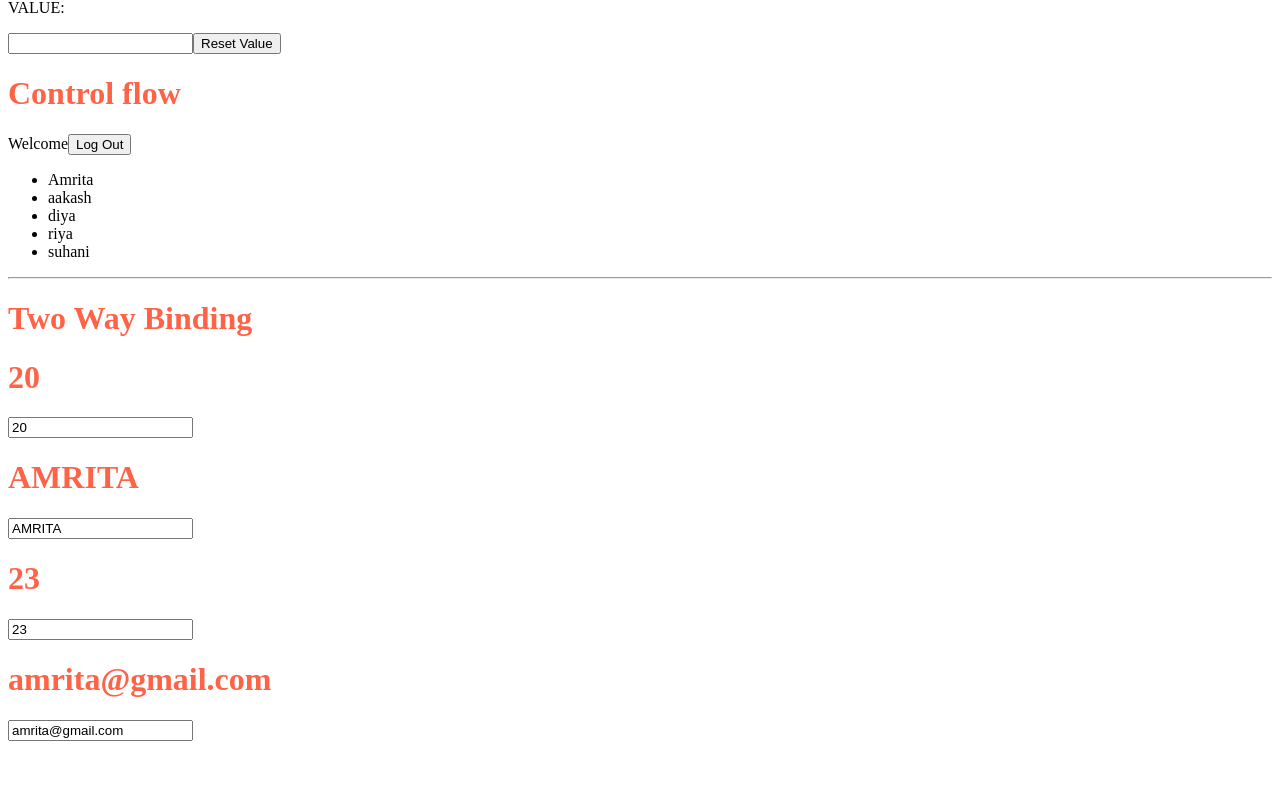
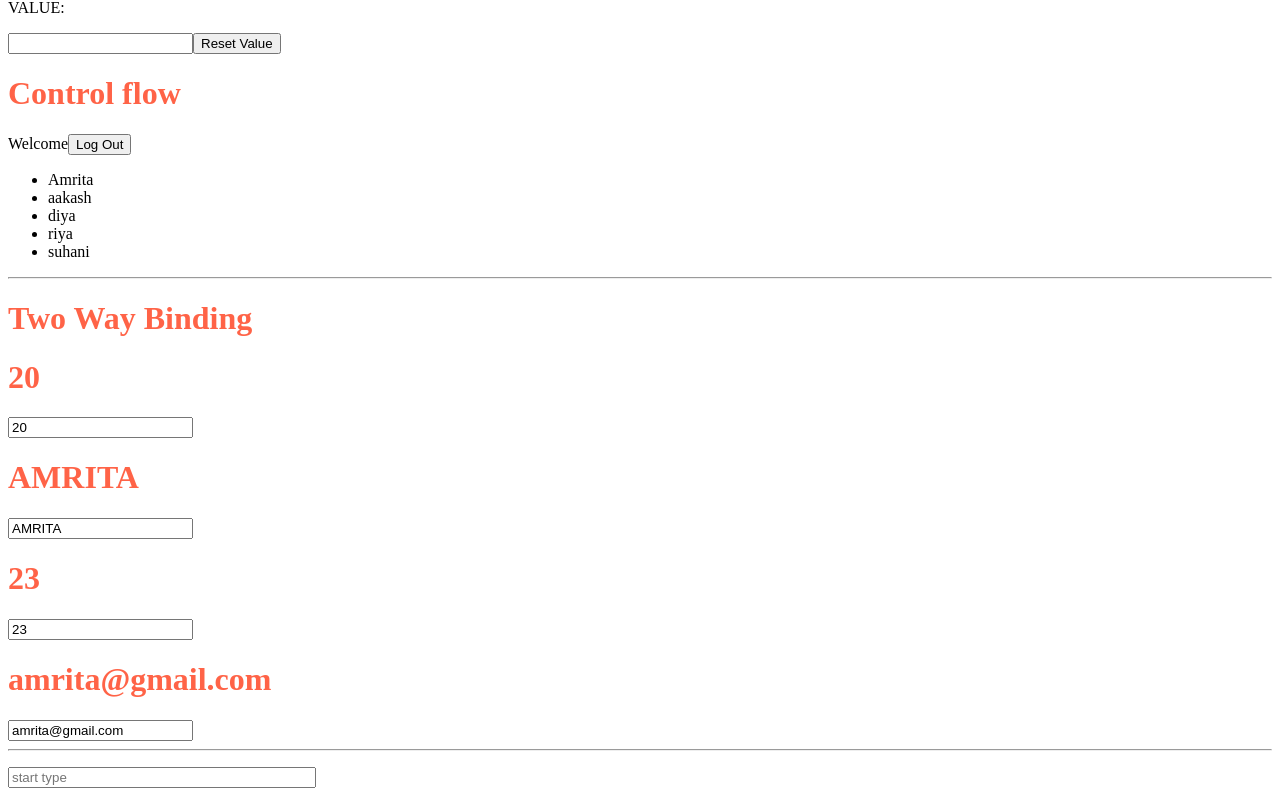
Before and after one commit to Amrita2103/Angular_practice, an Angular app: page / in a window 1280 px wide. Shown: the part 1112-1916 px from the top of the page. Before the commit the page ends 1861 px from the top, so only its background shows below. Built offline with nearby package versions, Linux system fonts and the light colour scheme.

Commit message:
inline component

```diff
--- a/src/app/app.html
+++ b/src/app/app.html
@@ -86,3 +86,5 @@
 
    <h1>{{userData3().email}}</h1>
   <input type ="text" [value] = "userData3().email" (input) = "updateData3('email', $event.target.value)">
+  <hr />
+  <app-search-box></app-search-box>
--- a/src/app/app.ts
+++ b/src/app/app.ts
@@ -2,9 +2,10 @@ import { Component, computed, effect, signal, WritableSignal } from '@angular/co
 import { RouterOutlet } from '@angular/router';
 import { Profile } from './profile/profile';
 import { FormsModule } from '@angular/forms';
+import { SearchBox } from './search-box/search-box';
 
 @Component({
-  imports: [RouterOutlet, Profile, FormsModule],
+  imports: [RouterOutlet, Profile, FormsModule, SearchBox],
   selector: 'app-root',
   styleUrl: './app.css',
   templateUrl: './app.html',
--- /dev/null
+++ b/src/app/search-box/search-box.ts
@@ -0,0 +1,12 @@
+import { Component } from '@angular/core';
+
+@Component({
+  imports: [],
+  selector: 'app-search-box',
+  styles: `.search-box{width:300px}`,
+  template: ` <p>
+  <input class = 'search-box' type = 'text' placeholder = 'start type'>
+  </p> `,
+
+})
+export class SearchBox {}
```
Also changed, not shown: 1 other file (tests, documents, lock files or other folders).
